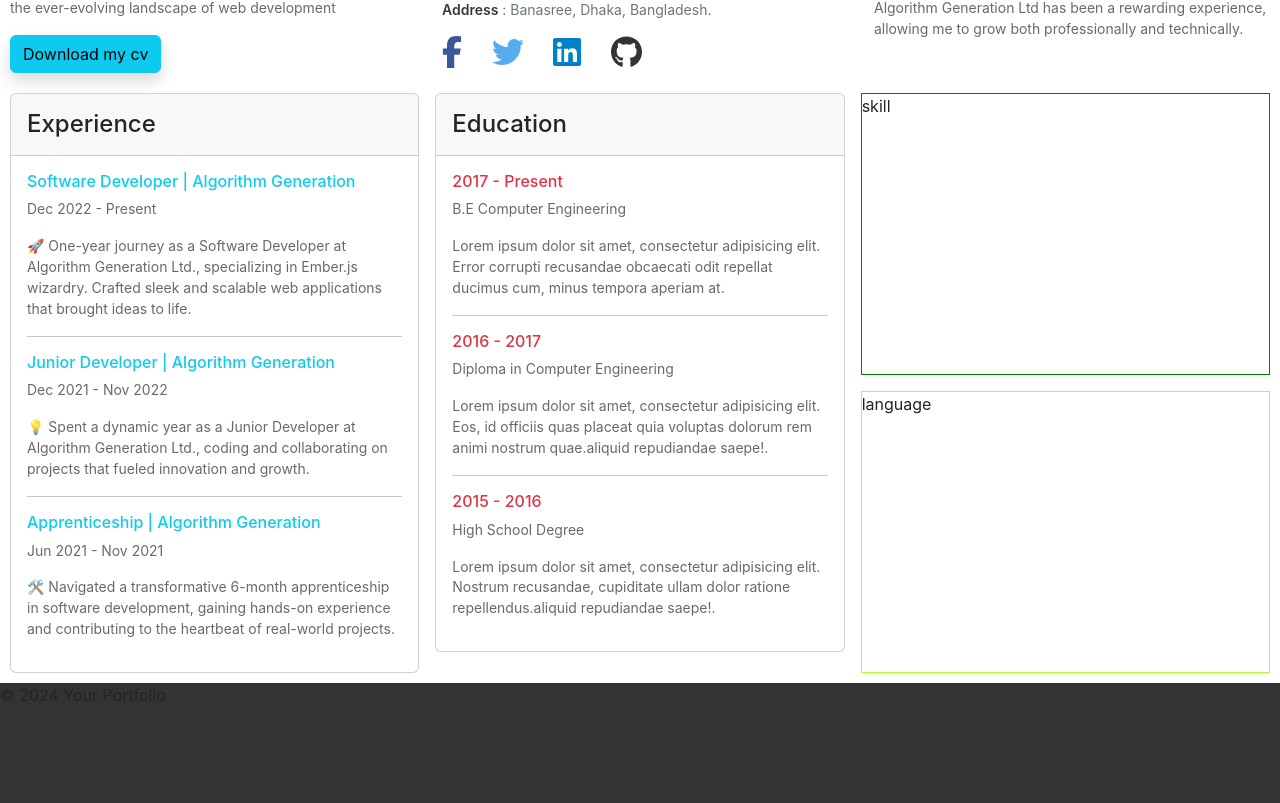
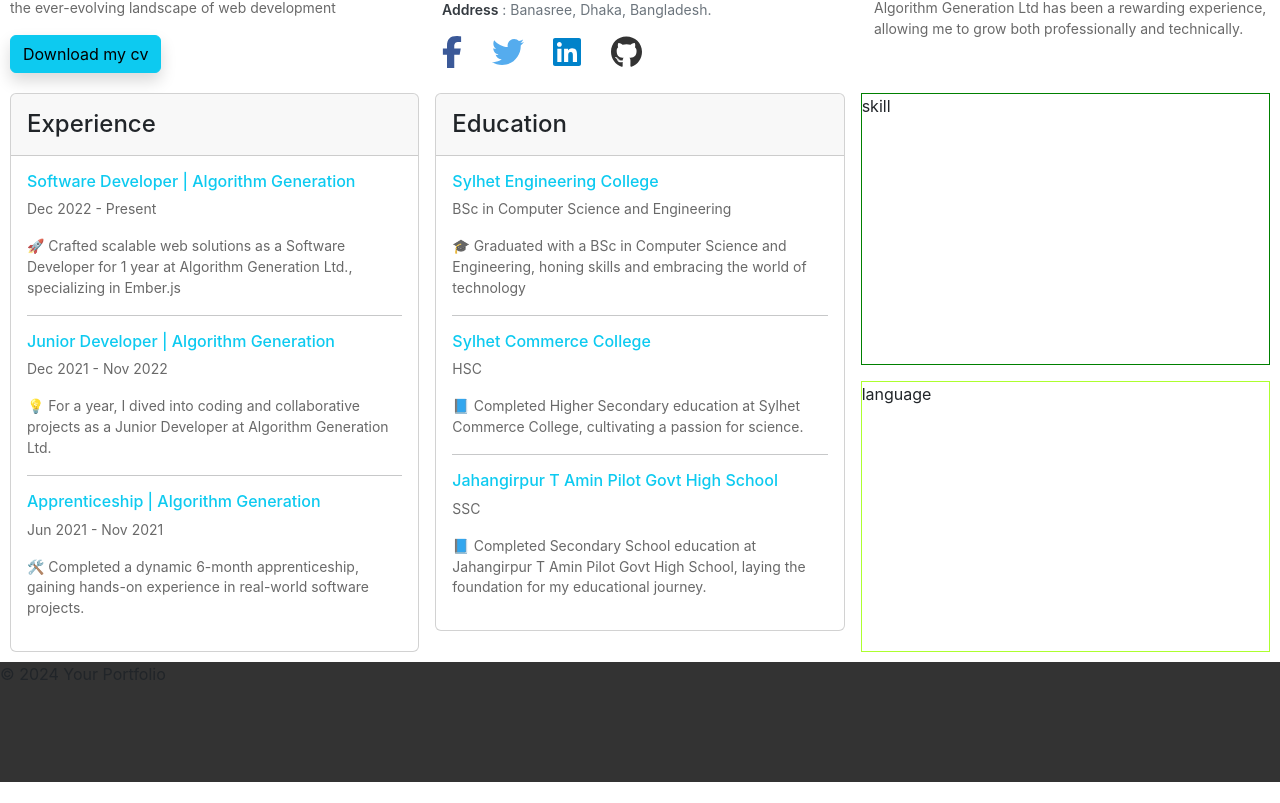
Before and after one commit to HussainShafayet/myportfolio, a React (Create React App) app: page / in a window 1280 px wide. Shown: the part 995-1798 px from the top of the page. After the commit the page ends 1777 px from the top, so only its background shows below. Built offline with nearby package versions, Linux system fonts and the light colour scheme.

Commit message:
completed education section

```diff
--- a/src/components/maincontent/Resume.js
+++ b/src/components/maincontent/Resume.js
@@ -16,15 +16,15 @@ export default function Resume() {
             <div className="card-body">
               <h6 className="title text-info">Software Developer | Algorithm Generation</h6>
               <p>Dec 2022 - Present</p>
-              <p className="subtitle">🚀 One-year journey as a Software Developer at Algorithm Generation Ltd., specializing in Ember.js wizardry. Crafted sleek and scalable web applications that brought ideas to life.</p>
+              <p className="subtitle">🚀 Crafted scalable web solutions as a Software Developer for 1 year at Algorithm Generation Ltd., specializing in Ember.js</p>
               <hr />
               <h6 className="title text-info">Junior Developer | Algorithm Generation</h6>
               <p>Dec 2021 - Nov 2022</p>
-              <p className="subtitle">💡 Spent a dynamic year as a Junior Developer at Algorithm Generation Ltd., coding and collaborating on projects that fueled innovation and growth.</p>
+              <p className="subtitle">💡 For a year, I dived into coding and collaborative projects as a Junior Developer at Algorithm Generation Ltd.</p>
               <hr />
               <h6 className="title text-info">Apprenticeship | Algorithm Generation</h6>
               <p>Jun 2021 - Nov 2021</p>
-              <p className="subtitle">🛠️ Navigated a transformative 6-month apprenticeship in software development, gaining hands-on experience and contributing to the heartbeat of real-world projects.</p>
+              <p className="subtitle">🛠️ Completed a dynamic 6-month apprenticeship, gaining hands-on experience in real-world software projects.</p>
             </div>
           </div>
         </div>
@@ -37,17 +37,17 @@ export default function Resume() {
             </div>
             </div>
             <div className="card-body">
-              <h6 className="title text-danger">2017 - Present</h6>
-              <p>B.E Computer Engineering</p>
-              <p className="subtitle">Lorem ipsum dolor sit amet, consectetur adipisicing elit. Error corrupti recusandae obcaecati odit repellat ducimus cum, minus tempora aperiam at.</p>
+              <h6 className="title text-info">Sylhet Engineering College</h6>
+              <p>BSc in Computer Science and Engineering</p>
+              <p className="subtitle">🎓 Graduated with a BSc in Computer Science and Engineering, honing skills and embracing the world of technology</p>
               <hr />
-              <h6 className="title text-danger">2016 - 2017</h6>
-              <p>Diploma in Computer Engineering</p>
-              <p className="subtitle">Lorem ipsum dolor sit amet, consectetur adipisicing elit. Eos, id officiis quas placeat quia voluptas dolorum rem animi nostrum quae.aliquid repudiandae saepe!.</p>
+              <h6 className="title text-info">Sylhet Commerce College</h6>
+              <p>HSC</p>
+              <p className="subtitle">📘 Completed Higher Secondary education at Sylhet Commerce College, cultivating a passion for science.</p>
               <hr />
-              <h6 className="title text-danger">2015 - 2016</h6>
-              <p>High School Degree</p>
-              <p className="subtitle">Lorem ipsum dolor sit amet, consectetur adipisicing elit. Nostrum recusandae, cupiditate ullam dolor ratione repellendus.aliquid repudiandae saepe!.</p>
+              <h6 className="title text-info">Jahangirpur T Amin Pilot Govt High School</h6>
+              <p>SSC</p>
+              <p className="subtitle">📘 Completed Secondary School education at Jahangirpur T Amin Pilot Govt High School, laying the foundation for my educational journey.</p>
             </div>
           </div>
         </div>
```
